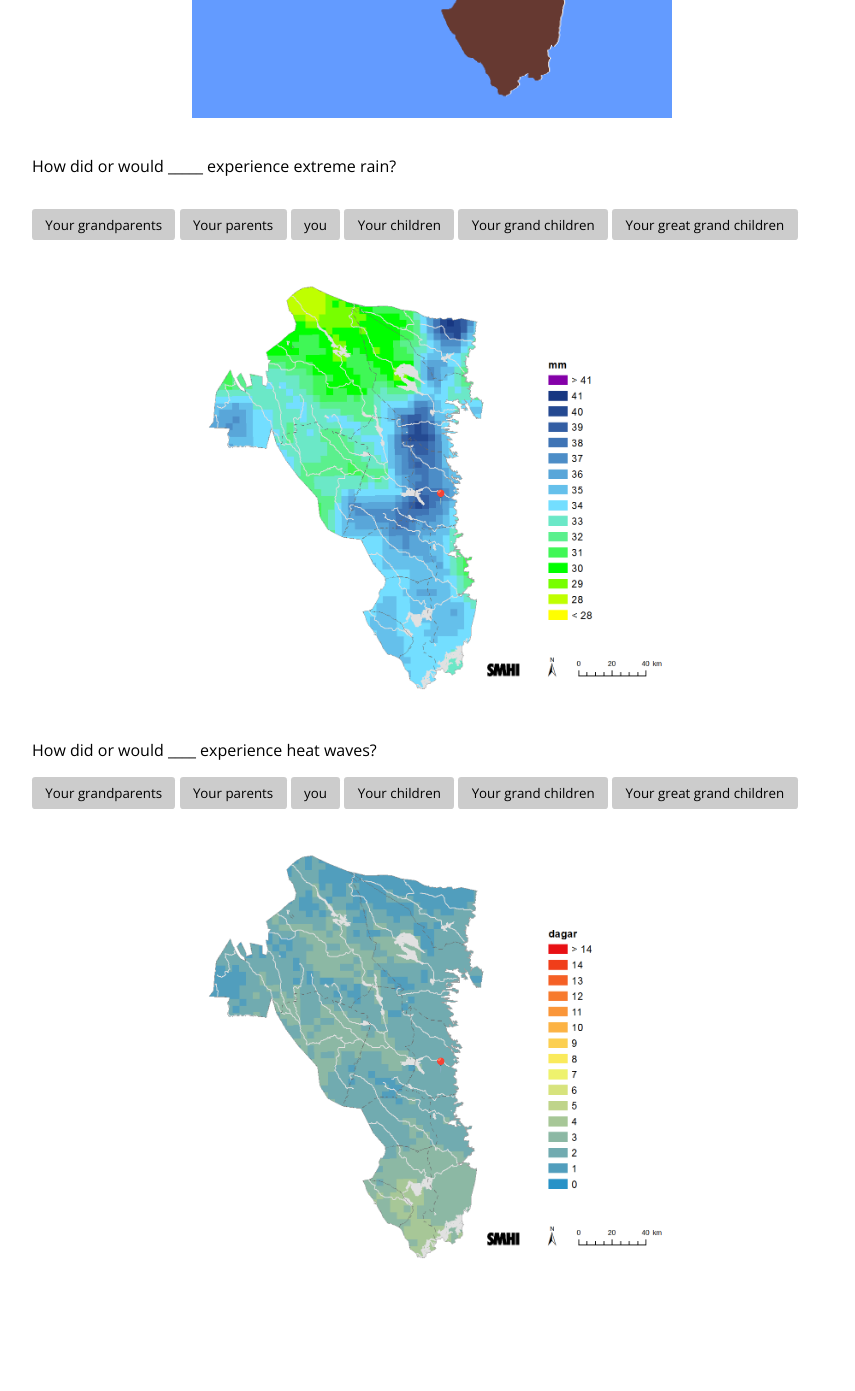
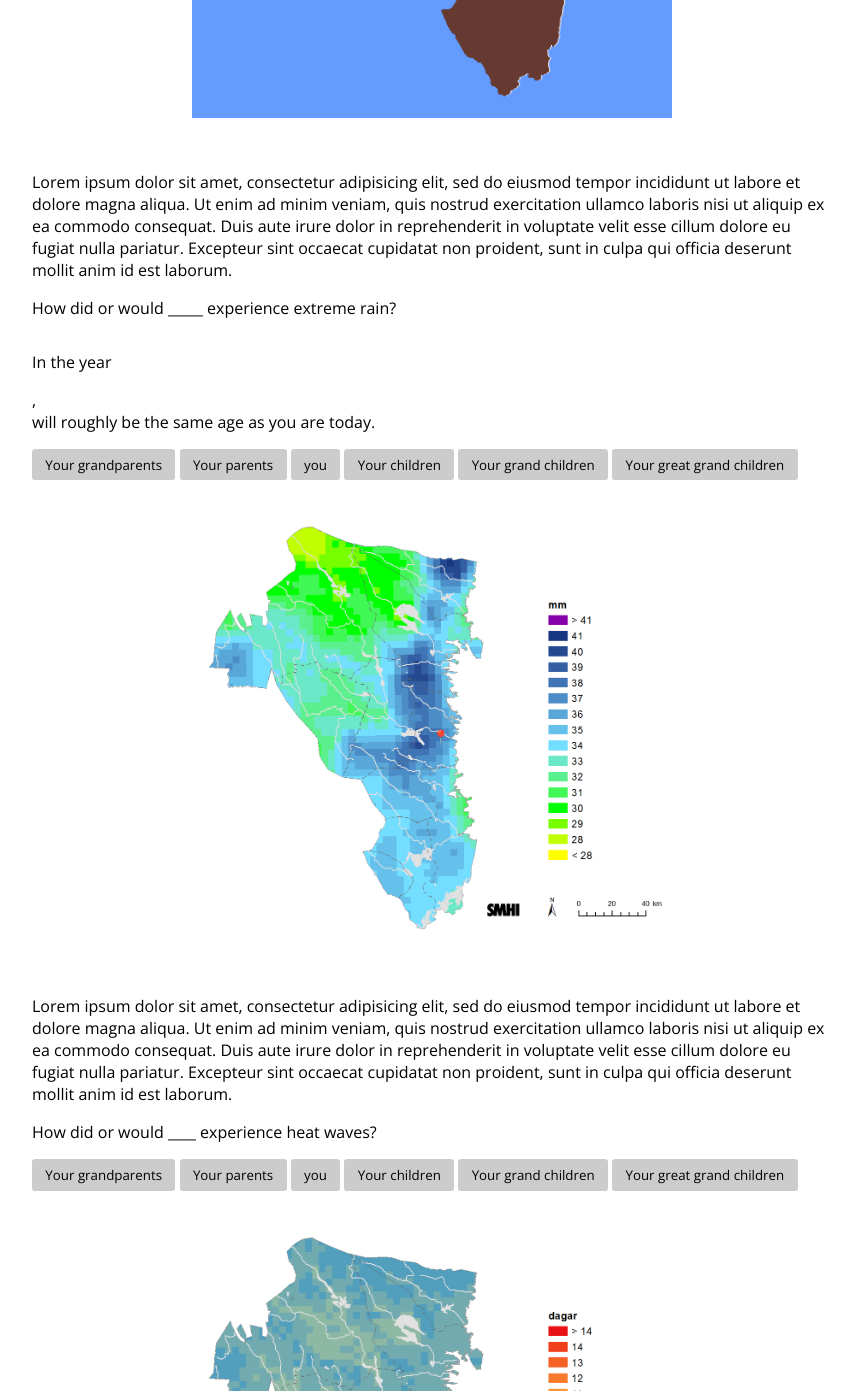
Before and after one commit to jonathinks/toad-prototype, a plain HTML site: page index.html in a window 1280 px wide. Shown: the part 1680-3071 px from the top of the page, without its empty margins (208-1063 px from the left). Drawn offline with nearby package versions, Linux system fonts and the light colour scheme.

Commit message:
update some small sections to add narrative between interactive elements

```diff
--- a/index.html
+++ b/index.html
@@ -12,7 +12,7 @@
       let birth_year = 1990
 	  let generation_gap = 30
 	  let generations = [1930, 1960, 1990, 2020, 2050, 2080]
-	  let generation_names = ["grand parents", "parents", "you", "your children", "your grand children", "your great grand children"]
+	  let generation_names = ["your grand parents", "your parents", "you", "your children", "your grand children", "your great grand children"]
       let place = { x: 0, y: 0 }
     </script>
     <section class="cover">
@@ -86,8 +86,9 @@
     </section>
 
     <section class="interactive">
+	  <p>Lorem ipsum dolor sit amet, consectetur adipisicing elit, sed do eiusmod tempor incididunt ut labore et dolore magna aliqua. Ut enim ad minim veniam, quis nostrud exercitation ullamco laboris nisi ut aliquip ex ea commodo consequat. Duis aute irure dolor in reprehenderit in voluptate velit esse cillum dolore eu fugiat nulla pariatur. Excepteur sint occaecat cupidatat non proident, sunt in culpa qui officia deserunt mollit anim id est laborum.</p>
 	  <label for="section_rain">How did or would _____ experience extreme rain?</label>
-	  <p id="debug_year"></p>
+	  <p>In the year <div id="test_year"></div>, <div id="test_gen"></div> will roughly be the same age as you are today.</p>
       <div class="buttons_rain">
         <button onclick="changeRainMap(0)">Your grandparents</button>
         <button onclick="changeRainMap(1)">Your parents</button>
@@ -98,7 +99,8 @@
         <script type="text/javascript">
           function changeRainMap(index) {
 			// Debug
-			document.getElementById("debug_year").innerHTML = generations[index];
+			document.getElementById("test_year").innerHTML = generations[index];
+			document.getElementById("test_gen").innerHTML = generation_names[index];
             // Get the year of data range that should be displayed
 			display_year = getRangeFromYear(generations[index])
 			let gen_name = generation_names[index];
@@ -119,8 +121,9 @@
     </section>
 
 	<section class="interactive">
-	  <label for="section_rain">How did or would ____ experience heat waves?</label>
-      <div class="buttons_heatwave">
+	  <p>Lorem ipsum dolor sit amet, consectetur adipisicing elit, sed do eiusmod tempor incididunt ut labore et dolore magna aliqua. Ut enim ad minim veniam, quis nostrud exercitation ullamco laboris nisi ut aliquip ex ea commodo consequat. Duis aute irure dolor in reprehenderit in voluptate velit esse cillum dolore eu fugiat nulla pariatur. Excepteur sint occaecat cupidatat non proident, sunt in culpa qui officia deserunt mollit anim id est laborum.</p>
+      <label for="section_heatwave">How did or would ____ experience heat waves?</label>
+	  <div class="buttons_heatwave">
         <button onclick="changeHeatwaveMap(0)">Your grandparents</button>
         <button onclick="changeHeatwaveMap(1)">Your parents</button>
 		<button onclick="changeHeatwaveMap(2)">you</button>
```
